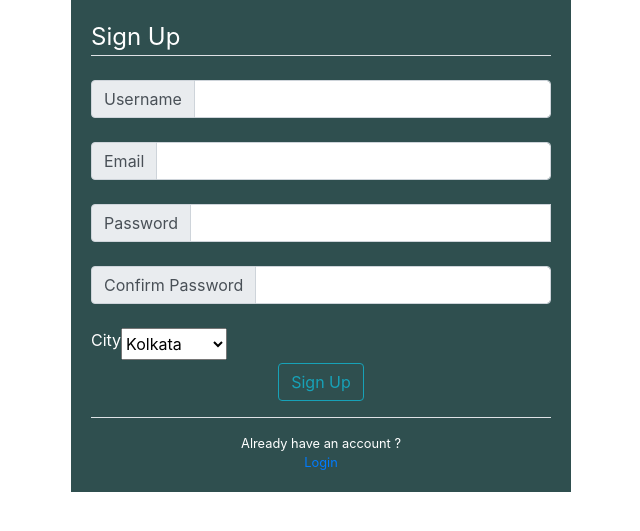
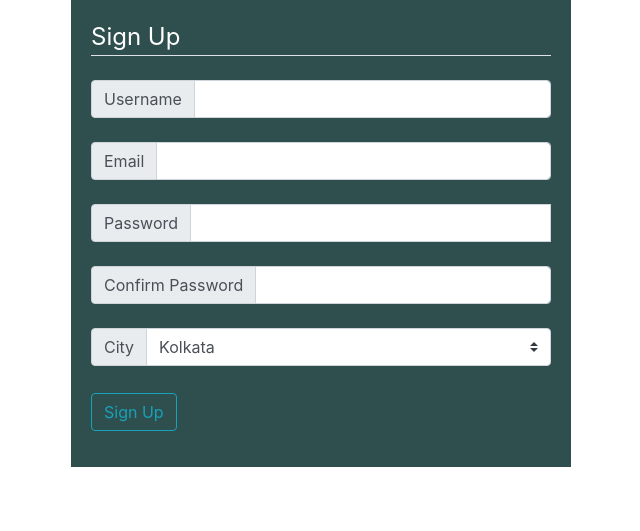
Before and after one commit to gttushar/Online-Grocery-Store, a Flask app: page /register_agent in a window 1280 px wide. Shown: the part 108-639 px from the top of the page, without its empty margins (319-959 px from the left). Run offline with Flask 2, Linux system fonts and the light colour scheme; data comes from the database, SQL or seed files in the repository; some libraries are stand-ins or nearby versions.

Commit message:
Add files via upload

```diff
--- a/app/templates/register.html
+++ b/app/templates/register.html
@@ -48,8 +48,11 @@
                 </div>
 
                 {% if form.city_id %}
-                    {{ form.city_id.label(class="form-control-label") }}<br>
-                            <SELECT name = "city_id">
+                    <div class="input-group mb-4 input-group-md">
+                        <div class="input-group-prepend">
+                            <span class="input-group-text">City</span>
+                        </div>
+                        <SELECT name = "city_id" class="custom-select">
                             {% for city in city_list %}
                             <OPTION value = "{{ city.city_id }}"> {{ city.city_name }} </OPTION>
                             {% endfor %}
@@ -57,7 +60,9 @@
                         {% for error in form.city_id.errors %}
                         <span style="color:red;">[{{error}}]</span>
                         {% endfor %}
+                    </div>
                 {% endif %}
+
 
                 {% if form.address %}
                 <div class="input-group mb-4 input-group-md">
@@ -101,20 +106,10 @@
                 {% endif %}
 
             </fieldset>
-        <div class="text-center">
             <div class="form-group">
                 <p>{{ form.submit(class="btn btn-outline-info") }}</p>
             </div>
-        </div>
         </form>
-    </div>
-    <div class="text-center">
-            <div class="border-top pt-3">
-                <small class="text-white">
-                    Already have an account ?<br>
-                    <a href = "{{ url_for('login') }}"> Login </a>     <br>
-                </small>
-            </div>
     </div>
 </div>
 {% endblock content %}
```
Lines whose indentation alone changed are shown as unchanged.
